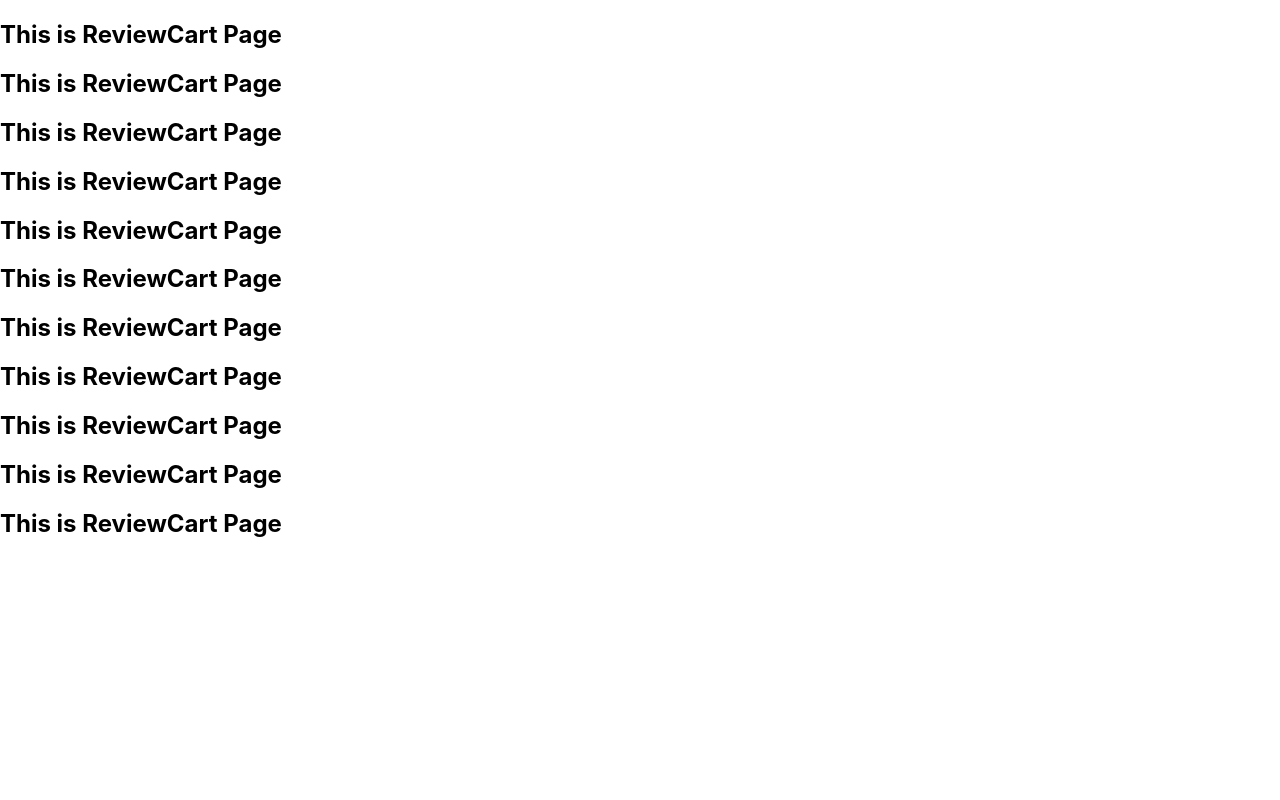
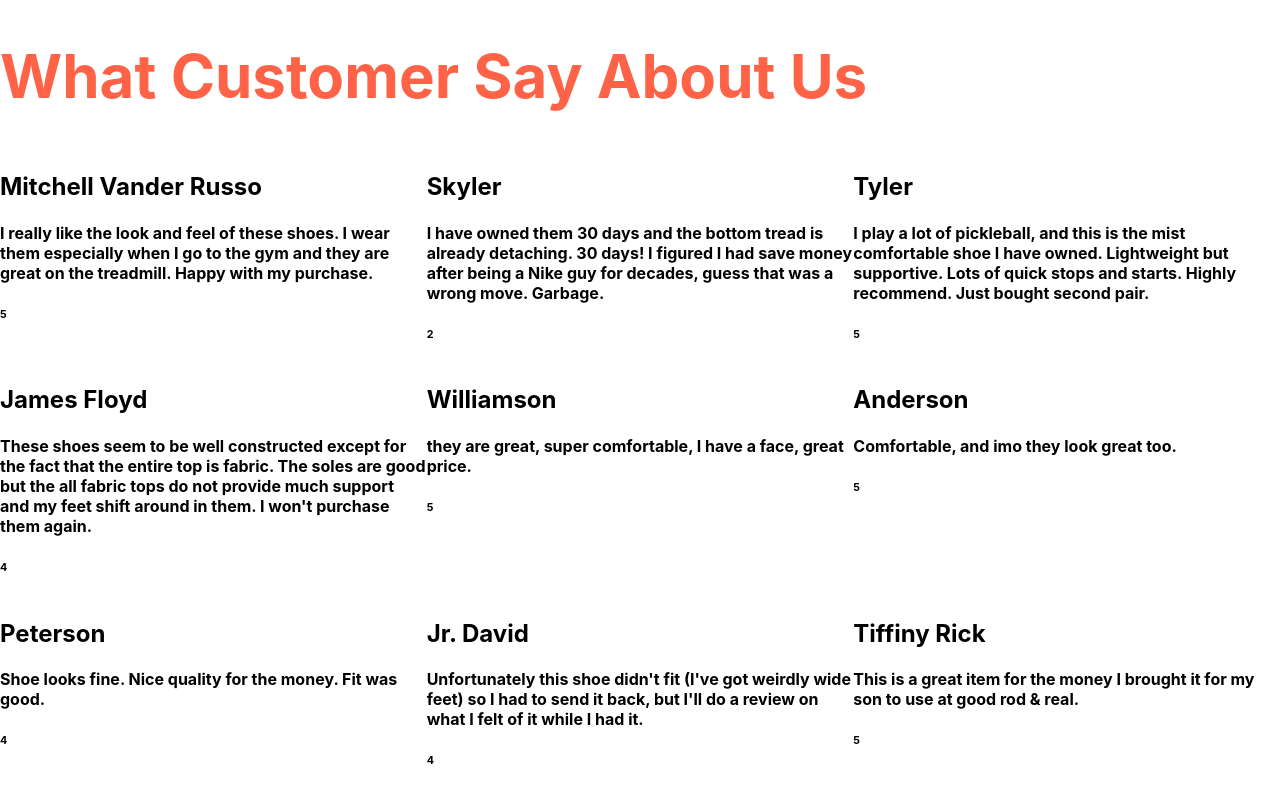
Before and after one commit to khanmohammadimran/shoe-review-analysis-website, a React (Create React App) app: page /reviews in a window 1280 px wide. Shown: the top 800 px of the page. Built offline with nearby package versions, Linux system fonts and the light colour scheme.

Commit message:
review page displayed from JSON

```diff
--- a/package.json
+++ b/package.json
@@ -6,8 +6,8 @@
     "@testing-library/jest-dom": "^5.16.3",
     "@testing-library/react": "^12.1.4",
     "@testing-library/user-event": "^13.5.0",
-    "react": "^18.0.0",
-    "react-dom": "^18.0.0",
+    "react": "^17.0.2",
+    "react-dom": "^17.0.2",
     "react-router-dom": "^6.3.0",
     "react-scripts": "5.0.0",
     "web-vitals": "^2.1.4"
--- a/public/reviews.json
+++ b/public/reviews.json
@@ -1,7 +1,7 @@
 [
     {
         "id": "114e13b9-2d54-4b2f-a74d-a77b362d6ead",
-        "name": "Mitchel Russo",
+        "name": "Mitchell Vander Russo",
         "review": "I really like the look and feel of these shoes. I wear them especially when I go to the gym and they are great on the treadmill. Happy with my purchase.",
         "ratings": 5
     },
--- a/src/Component/Home/Home.css
+++ b/src/Component/Home/Home.css
@@ -27,7 +27,7 @@ nav a:hover {
     width: 600px;
 }
 
-.hero-section h1 {
+h1 {
     font-size: 60px;
     color: tomato;
 }
--- /dev/null
+++ b/src/Component/Review/Review.css
@@ -0,0 +1,4 @@
+.client-review {
+    display: grid;
+    grid-template-columns: repeat(3, 1fr);
+}
--- /dev/null
+++ b/src/Component/Review/Review.js
@@ -0,0 +1,17 @@
+import React from 'react';
+import './Review.css'
+
+const Review = (props) => {
+    console.log(props.review)
+    const { name, ratings, review } = props.review;
+
+    return (
+        <div>
+            <h2>{name} </h2>
+            <h4>{review} </h4>
+            <h6>{ratings} </h6>
+        </div>
+    );
+};
+
+export default Review;
--- a/src/Component/ReviewCart/ReviewCart.js
+++ /dev/null
@@ -1,12 +0,0 @@
-import React from 'react';
-
-const reviewCart = (props) => {
-    console.log(props.children[1])
-    return (
-        <div>
-            <h2>This is ReviewCart Page</h2>
-        </div>
-    );
-};
-
-export default reviewCart;
--- a/src/Component/Reviews/Reviews.js
+++ b/src/Component/Reviews/Reviews.js
@@ -1,9 +1,9 @@
 import React, { useEffect, useState } from 'react';
-// import reviewCart from '../ReviewCart/ReviewCart';
-import ReviewCart from '../ReviewCart/ReviewCart'
+import './reviews.css'
+import Review from '../Review/Review';
 
 const Reviews = () => {
-    const [reviews, setReviews] = useState([])
+    const [reviews, setReviews] = useState([]);
 
     useEffect(() => {
         fetch('reviews.json')
@@ -12,12 +12,14 @@ const Reviews = () => {
     }, []);
     return (
         <div>
-            {
-                reviews.map(review => <ReviewCart
-                    key={review.id}>
-                    review={review}
-                </ReviewCart>)
-            }
+            <h1>What Customer Say About Us</h1>
+            <div className="client-reviews">
+                {
+                    reviews.map(review => <Review
+                        key={review.id}
+                        review={review}></Review>)
+                }
+            </div>
         </div>
     );
 };
--- /dev/null
+++ b/src/Component/Reviews/reviews.css
@@ -0,0 +1,4 @@
+.client-reviews {
+    display: grid;
+    grid-template-columns: repeat(3, 1fr);
+}
```
Also changed, not shown: src/Component/ReviewCart/ReviewCart.css (deleted), 1 other file (tests, documents, lock files or other folders).
